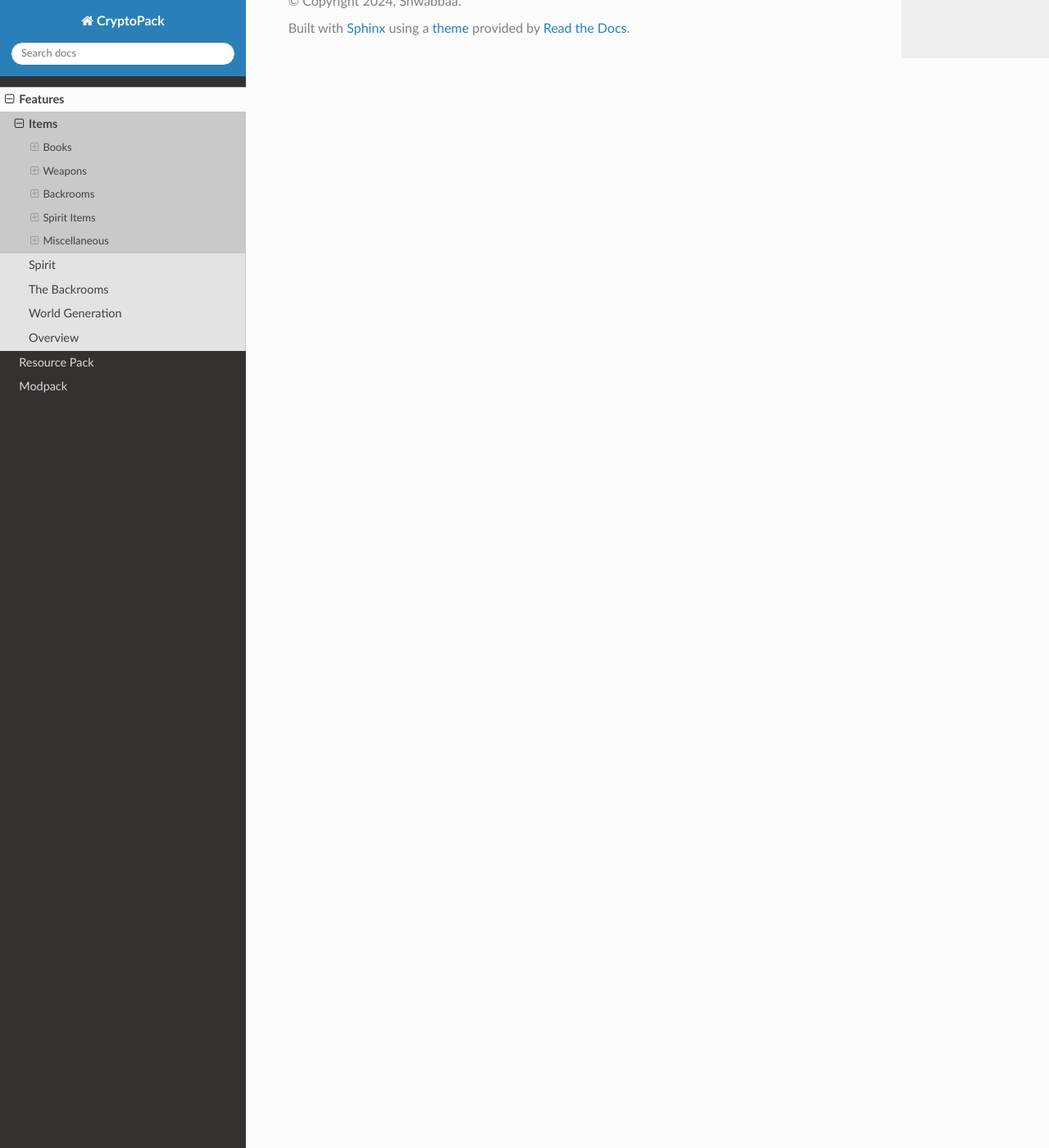
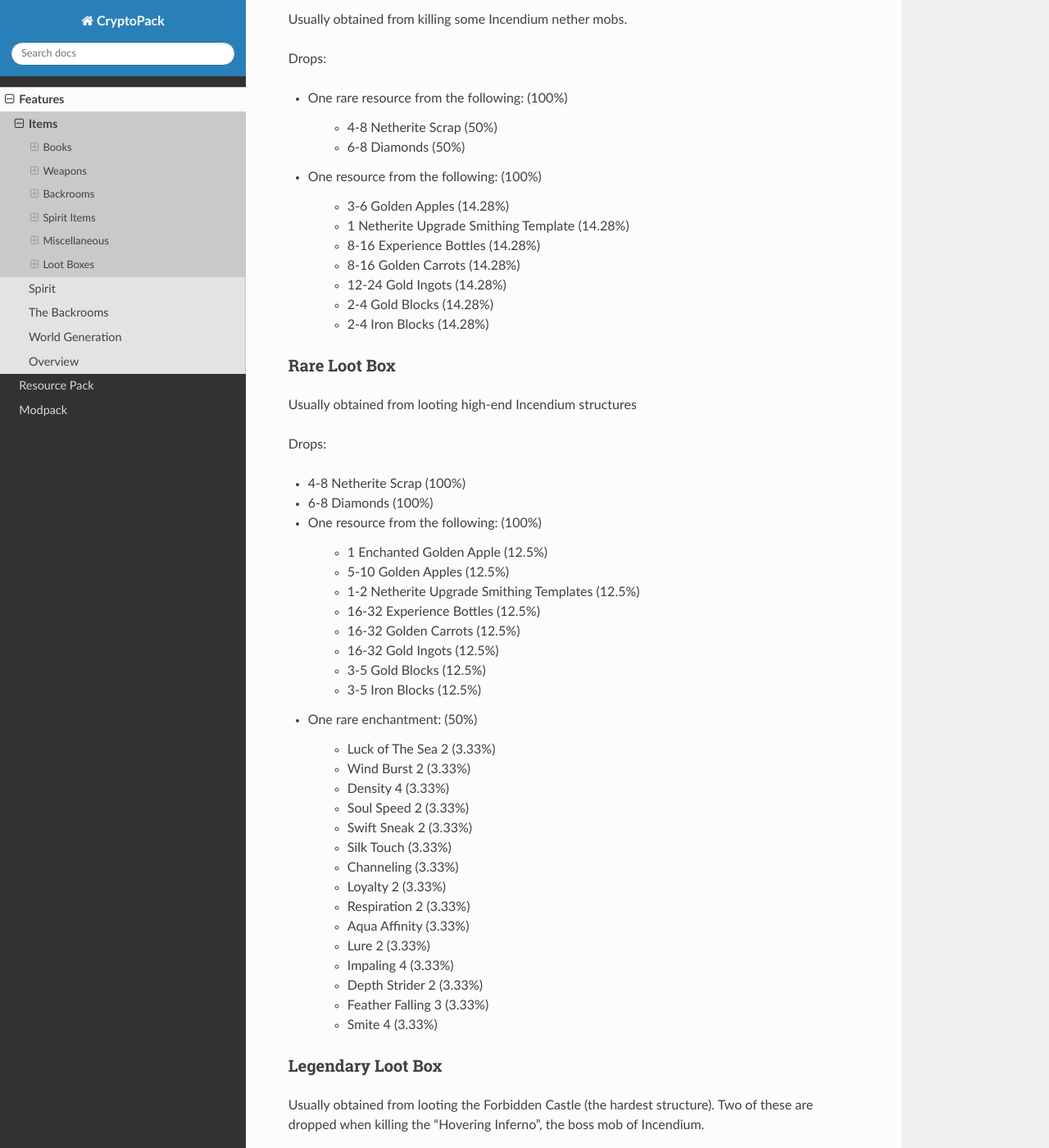
Before and after one commit to Shwabbaa/cryptopack-docs, a Sphinx documentation site: the page built from docs/source/features/items.rst, in a window 1280 px wide and 1400 px high, scrolled down 8792 px. Shown: the whole window at 82% size. Built offline with Sphinx 7.4.7 and the Read the Docs theme 3.1.0, drawn with Linux system fonts in a browser that asks for light colours; pages that are not in the unit, such as notebooks, are missing from menus; some of the changed text lies outside the part shown.

Commit message:
Update items.rst

```diff
--- a/docs/source/features/items.rst
+++ b/docs/source/features/items.rst
@@ -407,3 +407,155 @@ Only works when you have no other items in your inventory (intended for item rec
 Horse Whistle
 """"""""""""""
 Right click on an existing horse to bind it. Right click again to teleport the horse to where you are currently looking. Costs 15 Spirit to teleport/spawn a horse. Cannot be used after the horse's death. Works on "horse" variants like donkeys, llamas etc
+
+.. _loot-boxes:
+Loot Boxes
+-----------
+
+Common Loot Box
+""""""""""""""
+Usually obtained from killing some Incendium nether mobs.
+
+Drops:
+
+* One rare resource from the following: (100%)
+
+   * 4-8 Netherite Scrap (50%)
+
+   * 6-8 Diamonds (50%)
+
+* One resource from the following: (100%)
+
+   * 3-6 Golden Apples (14.28%)
+
+   * 1 Netherite Upgrade Smithing Template (14.28%)
+
+   * 8-16 Experience Bottles (14.28%)
+
+   * 8-16 Golden Carrots (14.28%)
+
+   * 12-24 Gold Ingots (14.28%)
+
+   * 2-4 Gold Blocks (14.28%)
+
+   * 2-4 Iron Blocks (14.28%)
+
+Rare Loot Box
+""""""""""""""
+Usually obtained from looting high-end Incendium structures
+
+Drops:
+
+* 4-8 Netherite Scrap (100%)
+
+* 6-8 Diamonds (100%)
+
+* One resource from the following: (100%)
+
+   * 1 Enchanted Golden Apple (12.5%)
+
+   * 5-10 Golden Apples (12.5%)
+
+   * 1-2 Netherite Upgrade Smithing Templates (12.5%)
+
+   * 16-32 Experience Bottles (12.5%)
+
+   * 16-32 Golden Carrots (12.5%)
+
+   * 16-32 Gold Ingots (12.5%)
+
+   * 3-5 Gold Blocks (12.5%)
+
+   * 3-5 Iron Blocks (12.5%)
+
+* One rare enchantment: (50%)
+
+   * Luck of The Sea 2 (3.33%)
+
+   * Wind Burst 2 (3.33%)
+
+   * Density 4 (3.33%)
+
+   * Soul Speed 2 (3.33%)
+
+   * Swift Sneak 2 (3.33%)
+
+   * Silk Touch (3.33%)
+
+   * Channeling (3.33%)
+
+   * Loyalty 2 (3.33%)
+
+   * Respiration 2 (3.33%)
+
+   * Aqua Affinity (3.33%)
+
+   * Lure 2 (3.33%)
+
+   * Impaling 4 (3.33%)
+
+   * Depth Strider 2 (3.33%)
+
+   * Feather Falling 3 (3.33%)
+
+   * Smite 4 (3.33%)
+
+Legendary Loot Box
+""""""""""""""
+Usually obtained from looting the Forbidden Castle (the hardest structure). Two of these are dropped when killing the "Hovering Inferno", the boss mob of Incendium.
+
+Drops:
+
+* 8-12 Netherite Scrap (100%)
+
+* 10-14 Diamonds (100%)
+
+* One resource from the following: (100%)
+
+   * 1-2 Enchanted Golden Apples (12.5%)
+
+   * 8-16 Golden Apples (12.5%)
+
+   * 2 Netherite Upgrade Smithing Templates (12.5%)
+
+   * 32-64 Experience Bottles (12.5%)
+
+   * 32-64 Golden Carrots (12.5%)
+
+   * 32-64 Gold Ingots (12.5%)
+
+   * 5-7 Gold Blocks (12.5%)
+
+   * 5-7 Iron Blocks (12.5%)
+
+* One rare enchantment: (100%)
+
+   * Luck of The Sea 3 (6.66%)
+
+   * Wind Burst 2-3 (6.66%)
+
+   * Density 4-5 (6.66%)
+
+   * Soul Speed 2-3 (6.66%)
+
+   * Swift Sneak 2-3 (6.66%)
+
+   * Silk Touch (6.66%)
+
+   * Channeling (6.66%)
+
+   * Loyalty 2-3 (6.66%)
+
+   * Respiration 3 (6.66%)
+
+   * Aqua Affinity (6.66%)
+
+   * Lure 3 (6.66%)
+
+   * Impaling 4-5 (6.66%)
+
+   * Depth Strider 3 (6.66%)
+
+   * Feather Falling 3-4 (6.66%)
+
+   * Smite 4-5 (6.66%)
```
